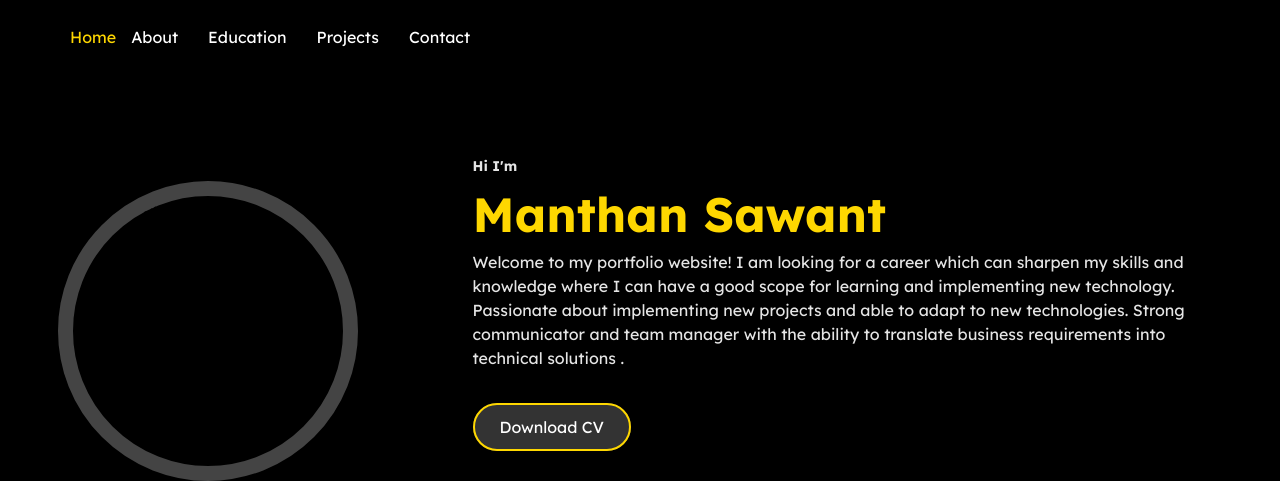
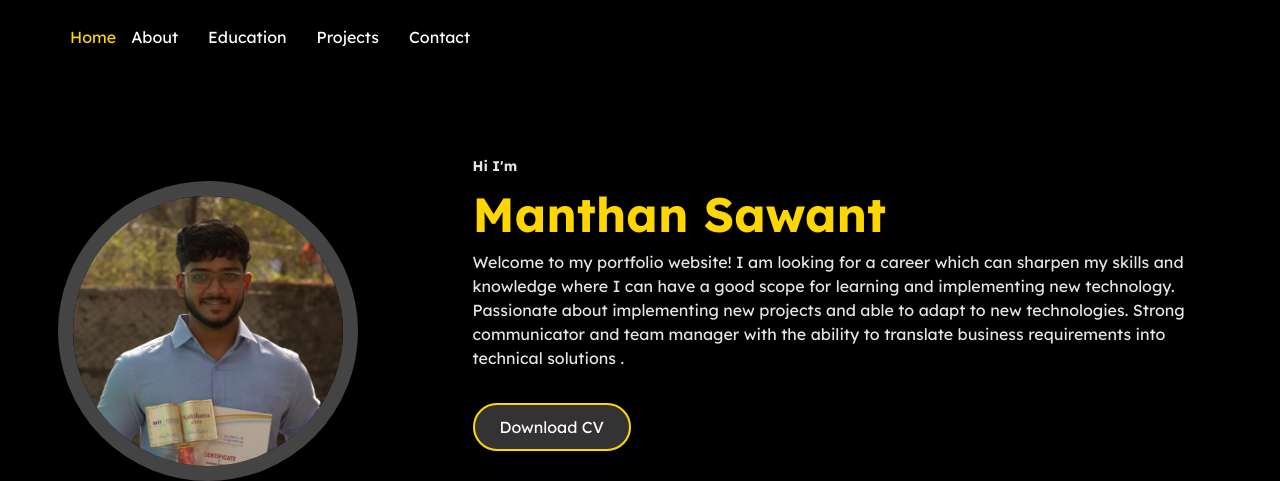
Before and after one commit to ManthanSawant7/Portfolio-, a plain HTML site: page index.html in a window 1280 px wide. Shown: the top 481 px of the page. Drawn offline with nearby package versions, Linux system fonts and the light colour scheme.

Commit message:
index.html

```diff
--- a/index.html
+++ b/index.html
@@ -43,7 +43,7 @@
     <!-------------------------- Home Page -------------------------->
     <div class="FirstElement" id="home">
         <div class="profile-photo">
-            <img src="IMG_9285.CR2" alt="profile picture">
+            <img src="Back Img.jpg" alt="profile picture">
         </div>
         <div class="profile-text">
             <h5>Hi I'm </h5><br>
```
